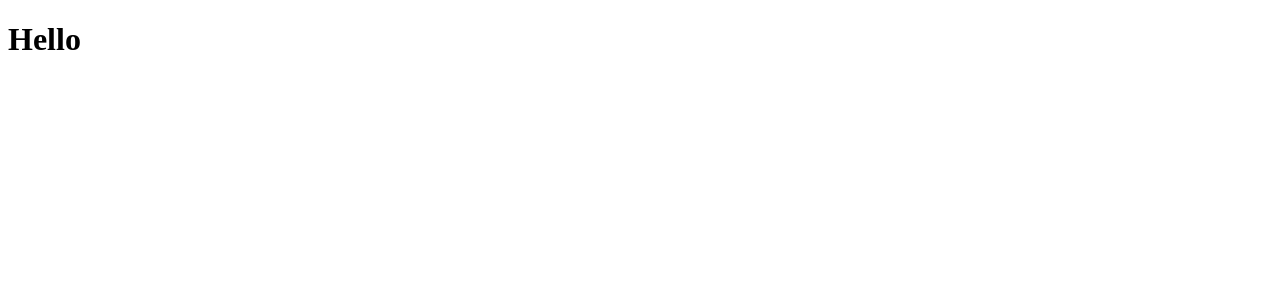
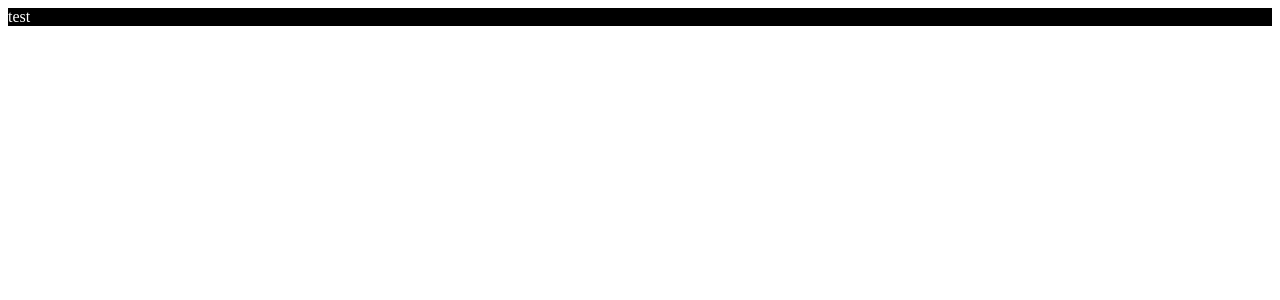
Before and after one commit to Rasoan/MessageTemplateEditor, a React app: page / in a window 1280 px wide. Shown: the top 300 px of the page. Built offline with nearby package versions, Linux system fonts and the light colour scheme; the HTML template or start-up script is replaced by a standard one.

Commit message:
styles(global): configured scss

```diff
--- a/package.json
+++ b/package.json
@@ -18,8 +18,13 @@
     "@types/react": "^18.2.18",
     "@types/react-dom": "^18.2.7",
     "babel-loader": "^9.1.3",
+    "css-loader": "^6.8.1",
     "html-webpack-plugin": "^5.5.3",
     "jest": "^29.6.2",
+    "node-sass": "^9.0.0",
+    "sass": "^1.64.2",
+    "sass-loader": "^13.3.2",
+    "style-loader": "^3.3.3",
     "ts-jest": "^29.1.1",
     "ts-loader": "^9.4.4",
     "typescript": "^5.1.6",
--- /dev/null
+++ b/src/components/App/App.scss
@@ -0,0 +1,6 @@
+.App {
+  &__test {
+    background-color: black;
+    color: white;
+  }
+}
--- a/src/components/App/App.tsx
+++ b/src/components/App/App.tsx
@@ -2,6 +2,14 @@
 
 import * as React from 'react';
 
+import "./App.scss";
+
 export default function App(): JSX.Element {
-    return <h1>Hello</h1>;
+    return <>
+        <div className={"App"}>
+            <div className={"App__test"}>
+                test
+            </div>
+        </div>
+    </>;
 }
--- a/webpack.config.js
+++ b/webpack.config.js
@@ -20,6 +20,17 @@
                 exclude: /node_modules/,
                 loader: "ts-loader",
             },
+            {
+                test: /\.s[ac]ss$/i,
+                use: [
+                    // Creates `style` nodes from JS strings
+                    "style-loader",
+                    // Translates CSS into CommonJS
+                    "css-loader",
+                    // Compiles Sass to CSS
+                    "sass-loader",
+                ],
+            },
         ]
     },
     devServer: {
```
Also changed, not shown: 1 other file (tests, documents, lock files or other folders).
